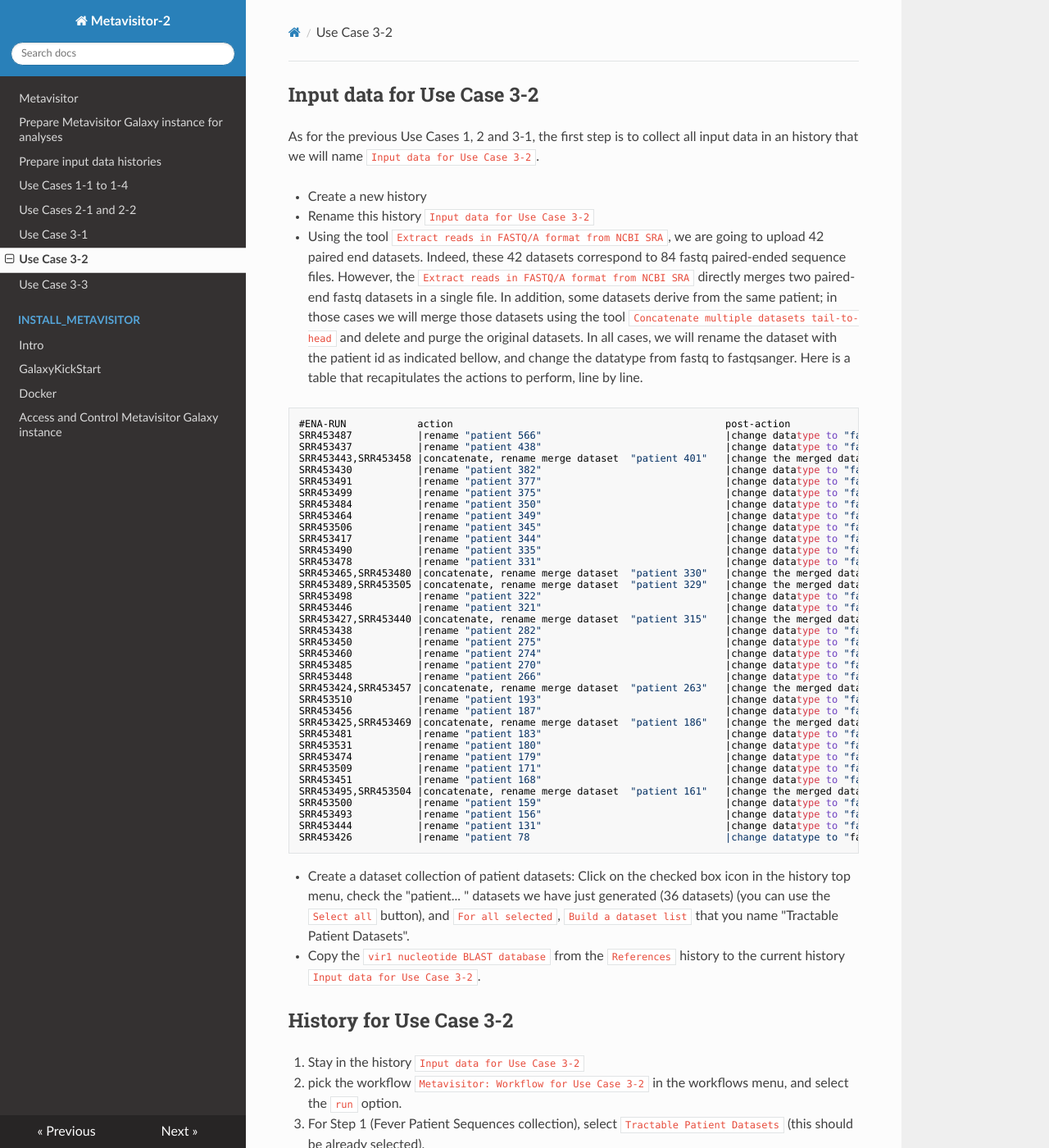
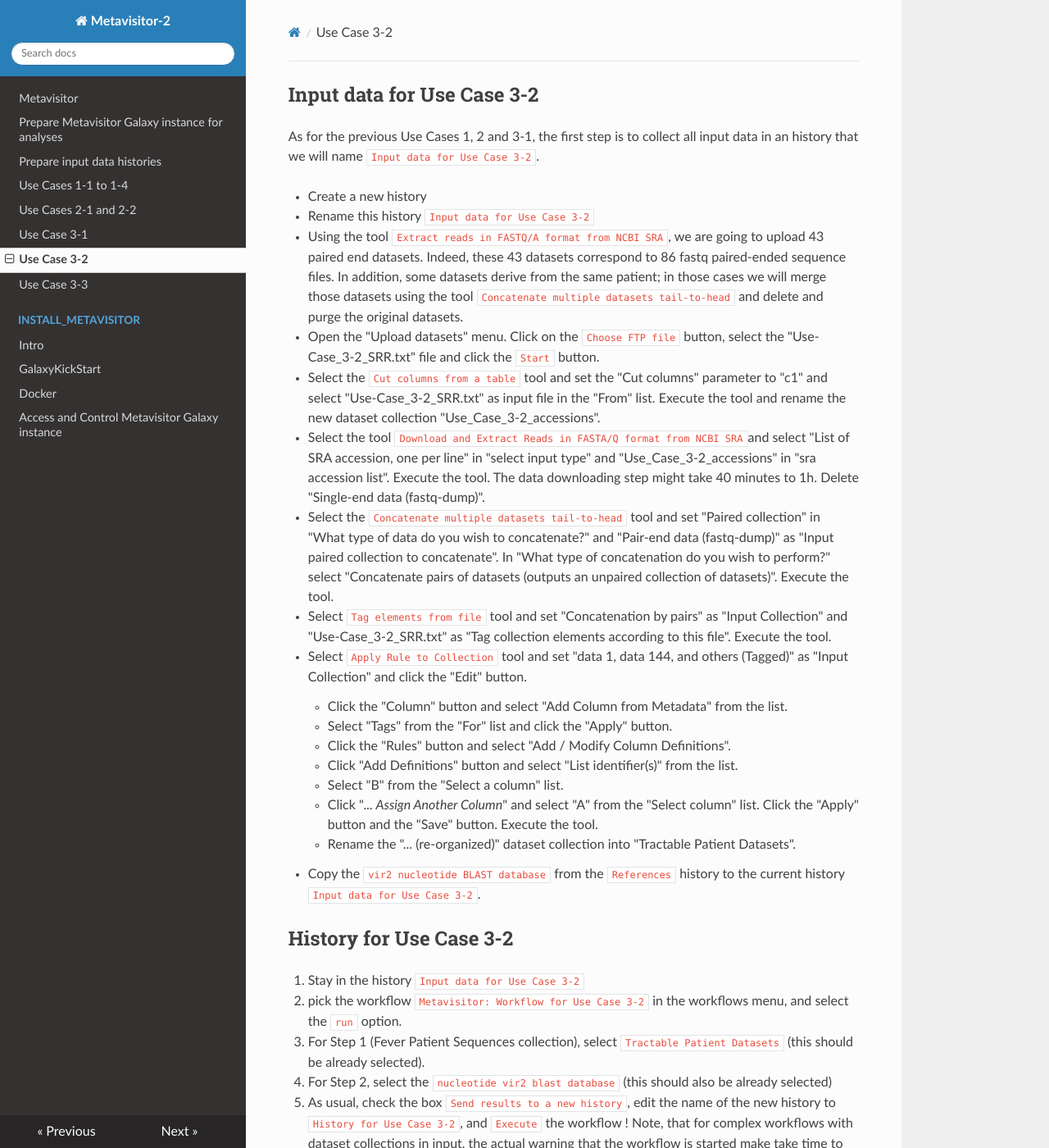
Before and after one commit to ARTbio/metavisitor, an MkDocs documentation site: the page built from docs/use_case_3-2.md, in a window 1280 px wide and 1400 px high. Shown: the whole window at 82% size. Built offline with MkDocs 1.6.1, drawn with Linux system fonts in a browser that asks for light colours; nearby versions of some CDN libraries; old or Windows-style settings are respelled for this version of MkDocs; some of the changed text lies outside the part shown.

Commit message:
Update data upload in 3-2

````diff
--- a/docs/use_case_3-2.md
+++ b/docs/use_case_3-2.md
@@ -4,55 +4,27 @@
 
 - Create a new history
 - Rename this history `Input data for Use Case 3-2`
-- Using the tool `Extract reads in FASTQ/A format from NCBI SRA`, we are going to upload 42 paired end datasets. Indeed, these 42 datasets correspond to 84 fastq paired-ended sequence files. However, the `Extract reads in FASTQ/A format from NCBI SRA` directly merges two paired-end fastq datasets in a single file. In addition, some datasets derive from the same patient; in those cases we will merge those datasets using the tool `Concatenate multiple datasets tail-to-head` and delete and purge the original datasets. In all cases, we will rename the dataset with the patient id as indicated bellow, and change the datatype from fastq to fastqsanger.
-Here is a table that recapitulates the actions to perform, line by line.
-```
-#ENA-RUN            action		                                        post-action
-SRR453487           |rename	"patient 566"	                            |change datatype to "fastqsanger"
-SRR453437	        |rename	"patient 438"	                            |change datatype to "fastqsanger"
-SRR453443,SRR453458	|concatenate, rename merge dataset	"patient 401"	|change the merged dataset to datatype to "fastqsanger", and delete and purge the original SRR datasets
-SRR453430	        |rename	"patient 382"	                            |change datatype to "fastqsanger"
-SRR453491	        |rename	"patient 377"	                            |change datatype to "fastqsanger"
-SRR453499	        |rename	"patient 375"	                            |change datatype to "fastqsanger"
-SRR453484	        |rename	"patient 350"	                            |change datatype to "fastqsanger"
-SRR453464	        |rename	"patient 349"	                            |change datatype to "fastqsanger"
-SRR453506	        |rename	"patient 345"	                            |change datatype to "fastqsanger"
-SRR453417	        |rename	"patient 344"	                            |change datatype to "fastqsanger"
-SRR453490	        |rename	"patient 335"	                            |change datatype to "fastqsanger"
-SRR453478	        |rename	"patient 331"	                            |change datatype to "fastqsanger"
-SRR453465,SRR453480	|concatenate, rename merge dataset	"patient 330"	|change the merged dataset to datatype to "fastqsanger", and delete and purge the original SRR datasets
-SRR453489,SRR453505	|concatenate, rename merge dataset	"patient 329"	|change the merged dataset to datatype to "fastqsanger", and delete and purge the original SRR datasets
-SRR453498	        |rename	"patient 322"	                            |change datatype to "fastqsanger"
-SRR453446	        |rename	"patient 321"	                            |change datatype to "fastqsanger"
-SRR453427,SRR453440	|concatenate, rename merge dataset	"patient 315"	|change the merged dataset to datatype to "fastqsanger", and delete and purge the original SRR datasets
-SRR453438	        |rename	"patient 282"	                            |change datatype to "fastqsanger"
-SRR453450	        |rename	"patient 275"	                            |change datatype to "fastqsanger"
-SRR453460	        |rename	"patient 274"	                            |change datatype to "fastqsanger"
-SRR453485	        |rename	"patient 270"	                            |change datatype to "fastqsanger"
-SRR453448	        |rename	"patient 266"	                            |change datatype to "fastqsanger"
-SRR453424,SRR453457	|concatenate, rename merge dataset	"patient 263"	|change the merged dataset to datatype to "fastqsanger", and delete and purge the original SRR datasets
-SRR453510	        |rename	"patient 193"	                            |change datatype to "fastqsanger"
-SRR453456	        |rename	"patient 187"	                            |change datatype to "fastqsanger"
-SRR453425,SRR453469	|concatenate, rename merge dataset	"patient 186"	|change the merged dataset to datatype to "fastqsanger", and delete and purge the original SRR datasets
-SRR453481	        |rename	"patient 183"	                            |change datatype to "fastqsanger"
-SRR453531	        |rename	"patient 180"	                            |change datatype to "fastqsanger"
-SRR453474	        |rename	"patient 179"	                            |change datatype to "fastqsanger"
-SRR453509	        |rename	"patient 171"	                            |change datatype to "fastqsanger"
-SRR453451	        |rename	"patient 168"	                            |change datatype to "fastqsanger"
-SRR453495,SRR453504	|concatenate, rename merge dataset	"patient 161"	|change the merged dataset to datatype to "fastqsanger", and delete and purge the original SRR datasets
-SRR453500	        |rename	"patient 159"	                            |change datatype to "fastqsanger"
-SRR453493	        |rename	"patient 156"	                            |change datatype to "fastqsanger"
-SRR453444	        |rename	"patient 131"	                            |change datatype to "fastqsanger"
-SRR453426	        |rename	"patient 78	                                |change datatype to "fastqsanger"
-```
-- Create a dataset collection of patient datasets: Click on the checked box icon in the history top menu, check the "patient... " datasets we have just generated (36 datasets) (you can use the `Select all` button), and `For all selected`, `Build a dataset list` that you name "Tractable Patient Datasets".
-- Copy the `vir1 nucleotide BLAST database` from the `References` history to the current history `Input data for Use Case 3-2`.
+- Using the tool `Extract reads in FASTQ/A format from NCBI SRA`, we are going to upload 43 paired end datasets. Indeed, these 43 datasets correspond to 86 fastq paired-ended sequence files. In addition, some datasets derive from the same patient; in those cases we will merge those datasets using the tool `Concatenate multiple datasets tail-to-head` and delete and purge the original datasets.
+- Open the "Upload datasets" menu. Click on the `Choose FTP file` button, select the "Use-Case_3-2_SRR.txt" file and click the `Start` button.
+- Select the `Cut columns from a table` tool and set the "Cut columns" parameter to "c1" and select "Use-Case_3-2_SRR.txt" as input file in the "From" list. Execute the tool and rename the new dataset collection "Use_Case_3-2_accessions".
+- Select the tool `Download and Extract Reads in FASTA/Q format from NCBI SRA`and select "List of SRA accession, one per line" in "select input type" and "Use_Case_3-2_accessions" in "sra accession list". Execute the tool. The data downloading step might take 40 minutes to 1h. Delete "Single-end data (fastq-dump)".
+- Select the `Concatenate multiple datasets tail-to-head` tool and set "Paired collection" in "What type of data do you wish to concatenate?" and "Pair-end data (fastq-dump)" as "Input paired collection to concatenate". In "What type of concatenation do you wish to perform?" select "Concatenate pairs of datasets (outputs an unpaired collection of datasets)". Execute the tool.
+- Select `Tag elements from file` tool and set "Concatenation by pairs" as "Input Collection" and "Use-Case_3-2_SRR.txt" as "Tag collection elements according to this file". Execute the tool.
+- Select `Apply Rule to Collection` tool and set "data 1, data 144, and others (Tagged)" as "Input Collection" and click the "Edit" button.
+    - Click the "Column" button and select "Add Column from Metadata" from the list.
+    - Select "Tags" from the "For" list and click the "Apply" button.
+    - Click the "Rules" button and select "Add / Modify Column Definitions".
+    - Click "Add Definitions" button and select "List identifier(s)" from the list.
+    - Select "B" from the "Select a column" list.
+    - Click "*... Assign Another Column*" and select "A" from the "Select column" list. Click the "Apply" button and the "Save" button. Execute the tool.
+    - Rename the "... (re-organized)" dataset collection into "Tractable Patient Datasets".
+- Copy the `vir2 nucleotide BLAST database` from the `References` history to the current history `Input data for Use Case 3-2`.
 
 ## History for Use Case 3-2
 1. Stay in the history `Input data for Use Case 3-2`
 - pick the workflow `Metavisitor: Workflow for Use Case 3-2` in the workflows menu, and select the `run` option.
 - For Step 1 (Fever Patient Sequences collection), select `Tractable Patient Datasets` (this should be already selected).
-- For Step 2, select the `nucleotide vir1 blast database` (this should also be already selected)
+- For Step 2, select the `nucleotide vir2 blast database` (this should also be already selected)
 - As usual, check the box `Send results to a new history`, edit the name of the new history to `History for Use Case 3-2`, and `Execute` the workflow ! Note, that for complex workflows with dataset collections in input, the actual warning that the workflow is started make take time to show up; you can even have a "504 Gateway Time-out" warning. This is not a serious issue: just go in your `User` -> `Saved history` menu, you will see you `History for Use Case 3-2` running and you will be able to access it.
 
 As a last note, the workflow for Use Case 3-2 may take a long time. Be patient.
````
